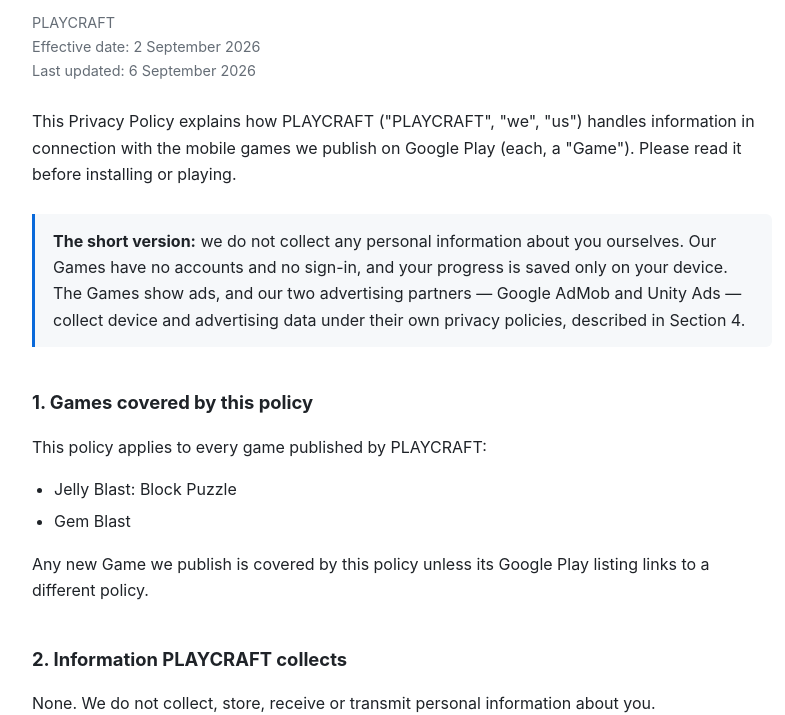
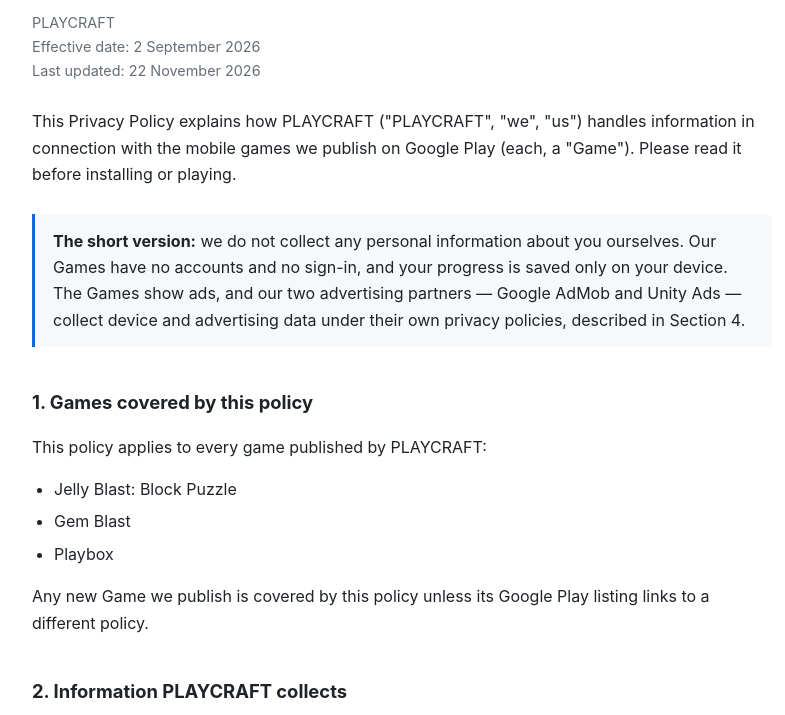
Before and after one commit to gamecraft-dev/PLAYCRAFT, a plain HTML site: page index.html in a window 1280 px wide. Shown: the part 96-811 px from the top of the page, without its empty margins (238-1023 px from the left). Drawn offline with Linux system fonts and the light colour scheme.

Commit message:
Add Playbox to the games covered by the privacy policy
Co-Authored-By: Claude Opus 5.5 <noreply@anthropic.com>

```diff
--- a/index.html
+++ b/index.html
@@ -4,7 +4,7 @@
 <meta charset="utf-8">
 <meta name="viewport" content="width=device-width, initial-scale=1">
 <title>Privacy Policy — PLAYCRAFT</title>
-<meta name="description" content="Privacy Policy for PLAYCRAFT mobile games, including Jelly Blast: Block Puzzle and Gem Blast.">
+<meta name="description" content="Privacy Policy for PLAYCRAFT mobile games, including Jelly Blast: Block Puzzle, Gem Blast and Playbox.">
 <style>
   :root { color-scheme: light dark; }
   body { font-family: -apple-system, BlinkMacSystemFont, "Segoe UI", Roboto, Helvetica, Arial, sans-serif;
@@ -33,7 +33,7 @@
 <h1>Privacy Policy</h1>
 <p class="meta">PLAYCRAFT<br>
 Effective date: 2 September 2026<br>
-Last updated: 6 September 2026</p>
+Last updated: 22 November 2026</p>
 
 <p>This Privacy Policy explains how PLAYCRAFT ("PLAYCRAFT", "we", "us") handles information in connection with the mobile games we publish on Google Play (each, a "Game"). Please read it before installing or playing.</p>
 
@@ -46,6 +46,7 @@ Last updated: 6 September 2026</p>
 <ul>
   <li>Jelly Blast: Block Puzzle</li>
   <li>Gem Blast</li>
+  <li>Playbox</li>
 </ul>
 <p>Any new Game we publish is covered by this policy unless its Google Play listing links to a different policy.</p>
 
```
